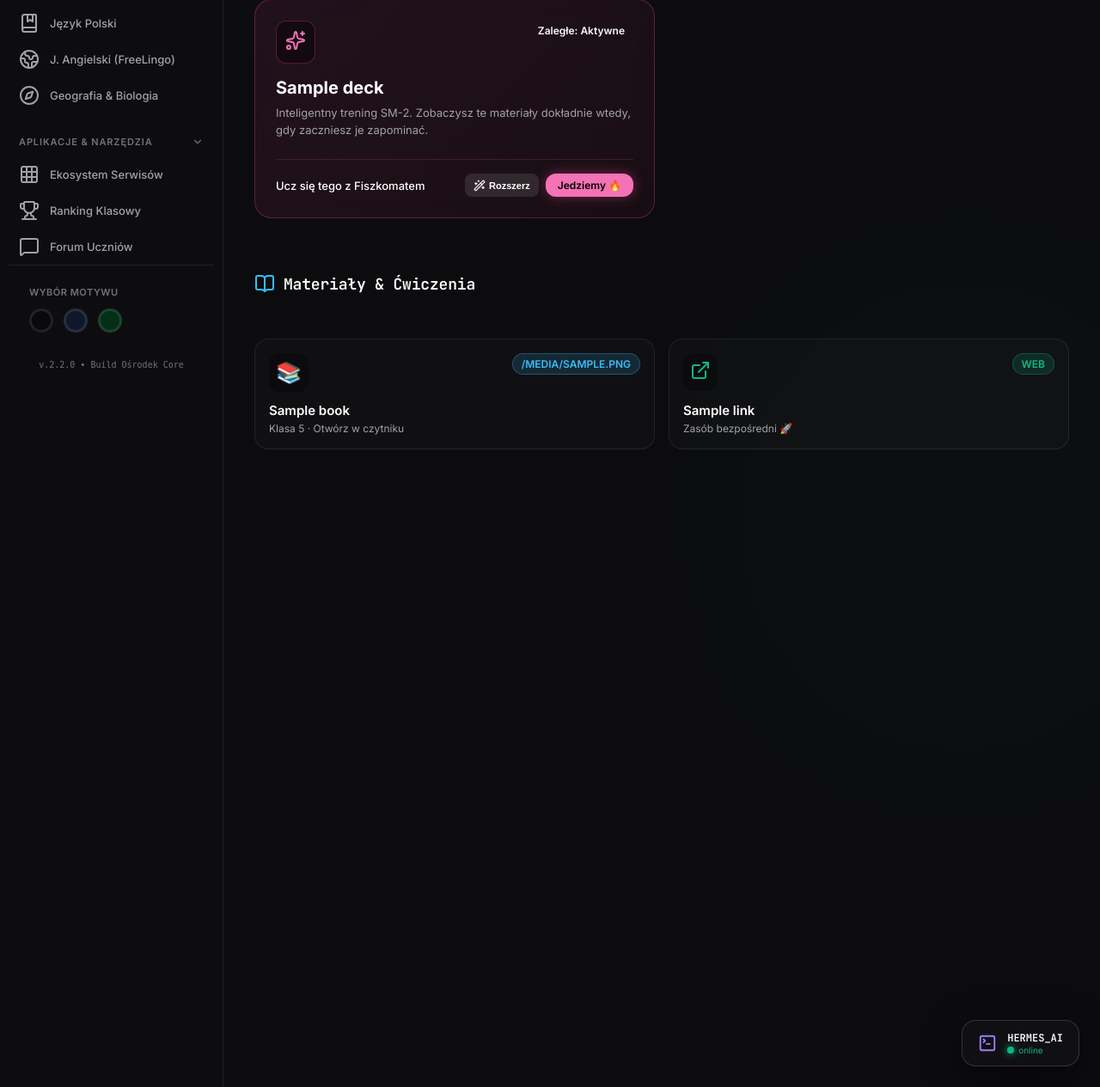
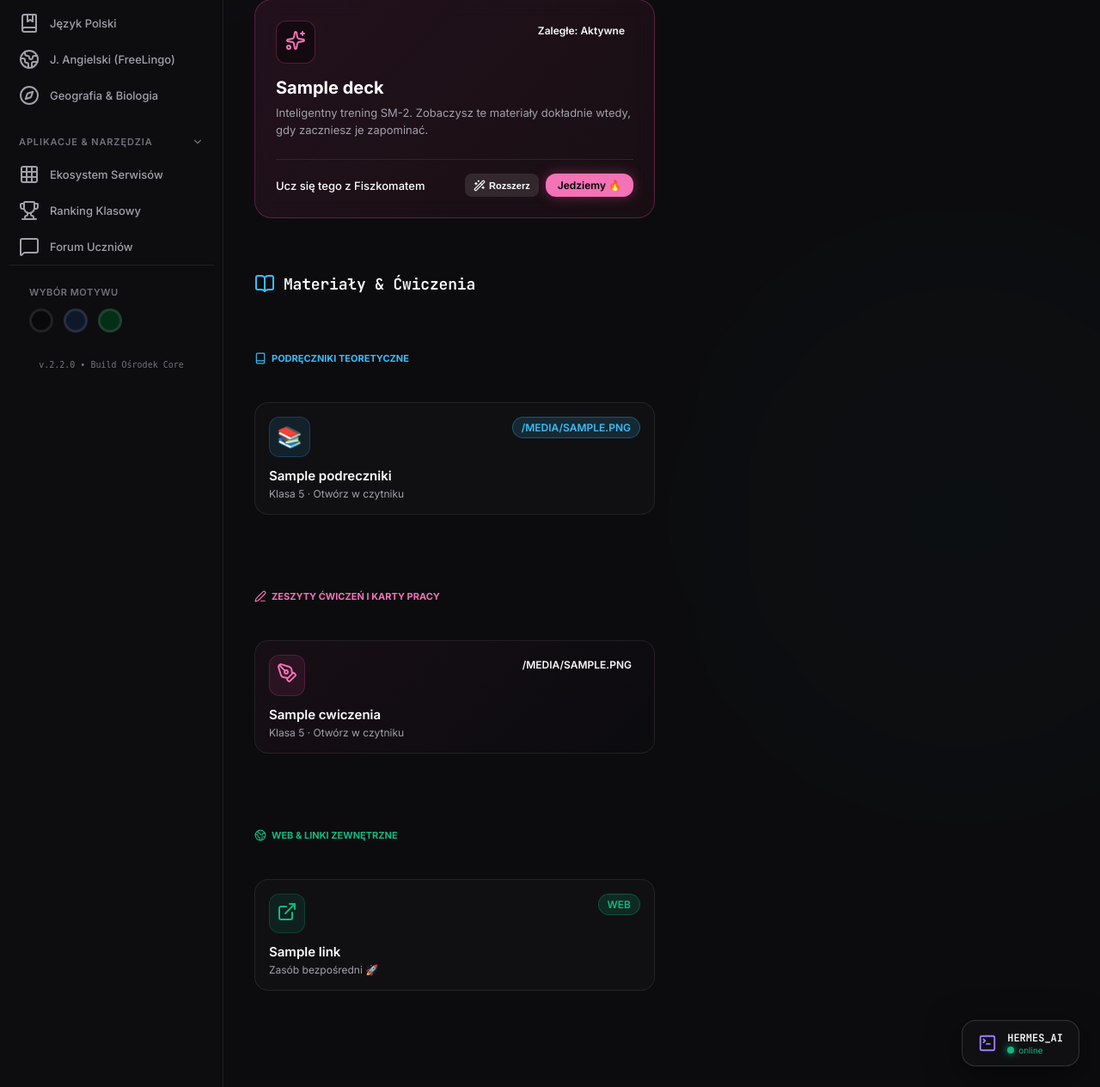
Before and after one commit to Andrev18/sm-portal, a FastAPI app: template templates/subject.html in a window 1280 px wide; the page is wider, and only the part inside the window is pictured. Shown: the part 393-1658 px from the top of that part at 86% size. Run offline with FastAPI, Linux system fonts and the light colour scheme; the template is opened without the code that fills it: most values are stand-ins (such as "Sample title", 1, 10 or a date in 2020); parts of the project's set-up code (start-up, migrations or seed data) failed here and were passed over; some libraries are stand-ins or nearby versions.

Commit message:
Refactor subject details to group textbooks and workbooks explicitly

```diff
--- a/app.py
+++ b/app.py
@@ -1112,13 +1112,28 @@ def subject_view(request: Request, sid: int):
     sub = conn.execute("SELECT * FROM subjects WHERE id=?", (sid,)).fetchone()
     if not sub:
         raise HTTPException(404)
-    books = conn.execute("SELECT * FROM books WHERE subject=? ORDER BY title", (sub["name"],)).fetchall()
+
+    books_raw = conn.execute("SELECT * FROM books WHERE subject=? ORDER BY title", (sub["name"],)).fetchall()
     decks = conn.execute("SELECT * FROM decks WHERE subject=? ORDER BY name", (sub["name"],)).fetchall()
     conn.close()
+
     import json as _json
     links = _json.loads(sub["links"] or "[]")
-    return templates.TemplateResponse(request, "subject.html",
-                                      {"user": user, "sub": sub, "books": books, "decks": decks, "links": links})
+
+    # Dodatkowa kategoryzacja e-książek per przedmiot
+    podreczniki = []
+    cwiczenia = []
+    for b in books_raw:
+        tl = b["title"].lower()
+        if "ćwicz" in tl or "cwicz" in tl or "workbook" in tl or "skan" in tl:
+            cwiczenia.append(b)
+        else:
+            podreczniki.append(b)
+
+    return templates.TemplateResponse(request, "subject.html", {
+        "user": user, "sub": sub, "decks": decks, "links": links,
+        "podreczniki": podreczniki, "cwiczenia": cwiczenia
+    })
 
 
 @app.post("/subject/{sid}/link")
--- a/templates/subject.html
+++ b/templates/subject.html
@@ -144,11 +144,23 @@
 
 <!-- SEKCJA: BIBLIOTEKA (Książki, Ćwiczenia) -->
 <h2 class="bento-section-title"><i data-lucide="book-open" style="color: var(--accent-cyan);"></i> Materiały & Ćwiczenia</h2>
+
+{% if not podreczniki and not cwiczenia and not links %}
+  <div class="glass-card" style="padding: 20px; text-align: center;">
+    <span style="color: var(--text-muted); font-size: 13px;">Nie wgrano podręczników ani zasobów dla tego przedmiotu.</span>
+  </div>
+{% endif %}
+
+<!-- PODRĘCZNIKI -->
+{% if podreczniki %}
+<div style="font-size: 11px; text-transform: uppercase; font-weight: 700; color: var(--accent-cyan); display: flex; align-items: center; gap: 6px; margin: 16px 0 12px 0;">
+  <i data-lucide="book" style="width: 14px; height: 14px;"></i> Podręczniki teoretyczne
+</div>
 <div class="bento-grid-cards">
-  {% for b in books %}
+  {% for b in podreczniki %}
     <a href="/read/{{ b['id'] }}" class="bento-mini-card">
       <div style="display: flex; justify-content: space-between; align-items: flex-start; margin-bottom: 12px;">
-        <div style="font-size: 24px; background: rgba(0,0,0,0.3); padding: 8px; border-radius: 12px;">📚</div>
+        <div style="font-size: 24px; background: rgba(56, 189, 248, 0.1); padding: 8px; border-radius: 12px; border: 1px solid rgba(56, 189, 248, 0.2);">📚</div>
         <span class="status-badge badge-cyan">{{ b['filetype'] | upper or 'PDF' }}</span>
       </div>
       <div>
@@ -156,17 +168,43 @@
         <p style="margin: 0; font-size: 12px; color: var(--text-secondary);">Klasa 5 · Otwórz w czytniku</p>
       </div>
     </a>
-  {% else %}
-    <div class="glass-card" style="padding: 20px; text-align: center; grid-column: 1 / -1;">
-      <span style="color: var(--text-muted); font-size: 13px;">Nie wgrano podręczników PDF.</span>
-    </div>
   {% endfor %}
+</div>
+{% endif %}
 
-  <!-- Linki webowe z VULCAN/Zewnętrzne -->
+<!-- ZESZYTY ĆWICZEŃ -->
+{% if cwiczenia %}
+<div style="font-size: 11px; text-transform: uppercase; font-weight: 700; color: var(--accent-pink); display: flex; align-items: center; gap: 6px; margin: 24px 0 12px 0;">
+  <i data-lucide="edit-3" style="width: 14px; height: 14px;"></i> Zeszyty Ćwiczeń i Karty Pracy
+</div>
+<div class="bento-grid-cards">
+  {% for c in cwiczenia %}
+    <a href="/read/{{ c['id'] }}" class="bento-mini-card" style="background: linear-gradient(135deg, rgba(236, 72, 153, 0.05), transparent);">
+      <div style="display: flex; justify-content: space-between; align-items: flex-start; margin-bottom: 12px;">
+        <div style="font-size: 24px; background: rgba(236, 72, 153, 0.1); color: var(--accent-pink); padding: 8px; border-radius: 12px; border: 1px solid rgba(236, 72, 153, 0.2);">
+          <i data-lucide="pen-tool" style="width: 24px; height: 24px;"></i>
+        </div>
+        <span class="status-badge badge-rose">{{ c['filetype'] | upper or 'PDF' }}</span>
+      </div>
+      <div>
+        <h4 style="margin: 0 0 4px 0; font-size: 15px; font-weight: 600; color: #fff;">{{ c['title'] }}</h4>
+        <p style="margin: 0; font-size: 12px; color: var(--text-secondary);">Klasa 5 · Otwórz w czytniku</p>
+      </div>
+    </a>
+  {% endfor %}
+</div>
+{% endif %}
+
+<!-- ZEWNĘTRZNE WTYCZKI -->
+{% if links %}
+<div style="font-size: 11px; text-transform: uppercase; font-weight: 700; color: var(--accent-emerald); display: flex; align-items: center; gap: 6px; margin: 24px 0 12px 0;">
+  <i data-lucide="globe-2" style="width: 14px; height: 14px;"></i> Web & Linki Zewnętrzne
+</div>
+<div class="bento-grid-cards">
   {% for l in links %}
     <a href="{{ l['url'] }}" target="_blank" class="bento-mini-card">
       <div style="display: flex; justify-content: space-between; align-items: flex-start; margin-bottom: 12px;">
-        <div style="color: var(--accent-emerald); background: rgba(0,0,0,0.3); padding: 8px; border-radius: 12px;">
+        <div style="color: var(--accent-emerald); background: rgba(16, 185, 129, 0.1); padding: 8px; border-radius: 12px; border: 1px solid rgba(16, 185, 129, 0.2);">
           <i data-lucide="external-link" style="width: 24px; height: 24px;"></i>
         </div>
         <span class="status-badge badge-emerald">WEB</span>
@@ -178,6 +216,7 @@
     </a>
   {% endfor %}
 </div>
+{% endif %}
 
 
 {% if user['role'] in ('admin','teacher') %}
```
